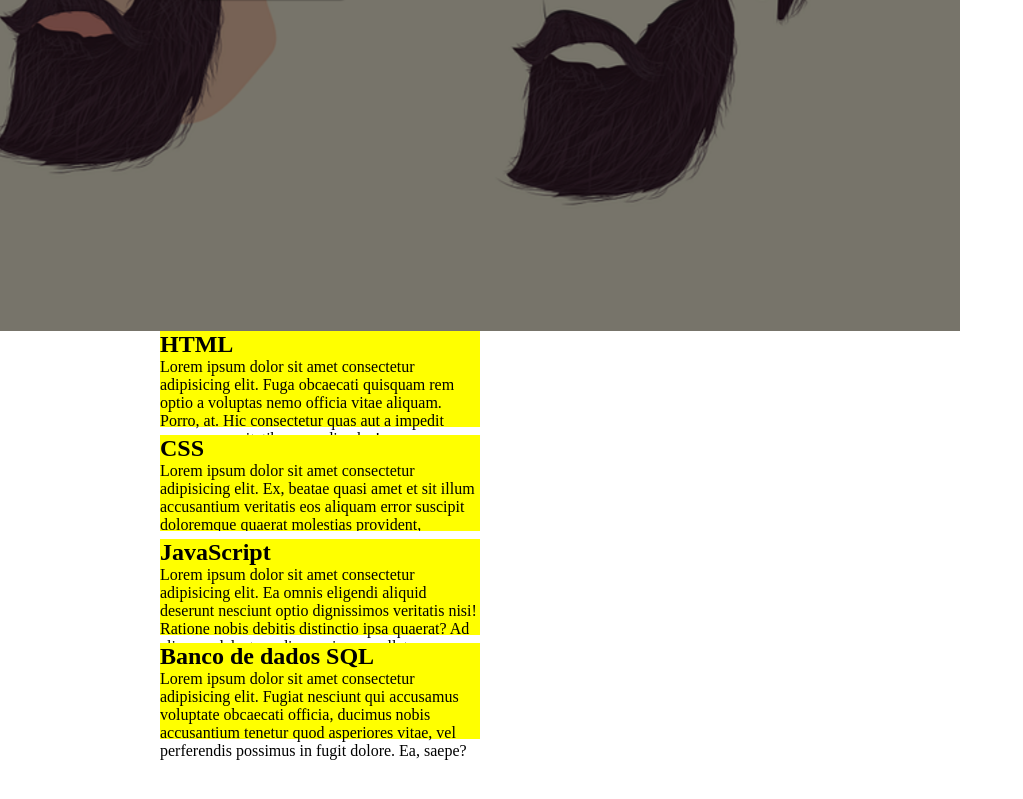
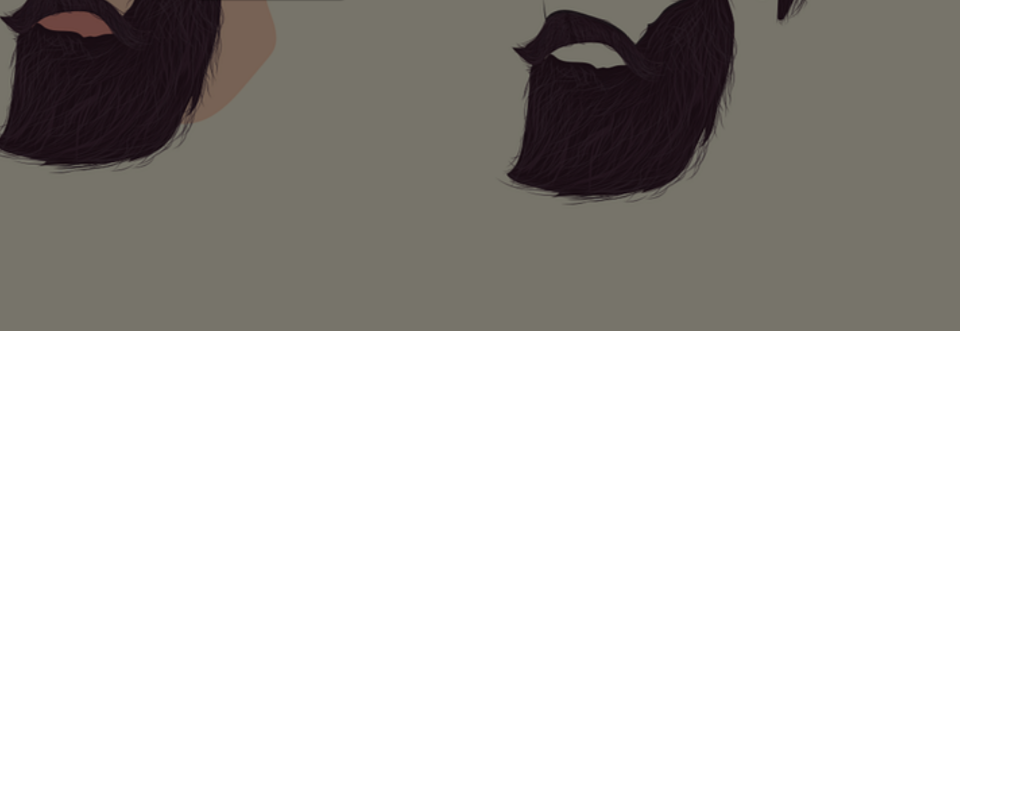
Before and after one commit to LeandrooSilvaa/BarberChap-1, a plain HTML site: page index.html in a window 1280 px wide. Shown: the part 469-1268 px from the top of the page, without its empty margins (0-1023 px from the left). After the commit the page ends 800 px from the top, so only its background shows below. Drawn offline with Linux system fonts and the light colour scheme; a web font is replaced by a local one.

Commit message:
Update index.html
Atualizar

```diff
--- a/index.html
+++ b/index.html
@@ -44,29 +44,7 @@
 
         </aside>
 
-        <section id="conhecimentos">
-            <div class="sessao-conhecimento" id="conhecimento-html">
-                <h2>HTML</h2>
-                <p>Lorem ipsum dolor sit amet consectetur adipisicing elit. Fuga obcaecati quisquam rem optio a voluptas nemo officia vitae aliquam. Porro, at. Hic consectetur quas aut a impedit earum necessitatibus repudiandae! </p>
 
-            </div>
-            <div class="sessao-conhecimento" id="conhecimento-css">
-                <h2>CSS</h2>
-                <p>Lorem ipsum dolor sit amet consectetur adipisicing elit. Ex, beatae quasi amet et sit illum accusantium veritatis eos aliquam error suscipit doloremque quaerat molestias provident, repellendus totam maxime debitis distinctio!</p>
-
-            </div>
-            <div class="sessao-conhecimento" id="conhecimento-js">
-                <h2>JavaScript</h2>
-                <p>Lorem ipsum dolor sit amet consectetur adipisicing elit. Ea omnis eligendi aliquid deserunt nesciunt optio dignissimos veritatis nisi! Ratione nobis debitis distinctio ipsa quaerat? Ad aliquam delectus odio aperiam repellat.</p>
-
-            </div>
-            <div class="sessao-conhecimento" id="conhecimento-sql">
-            <h2>Banco de dados SQL</h2>
-            <p>Lorem ipsum dolor sit amet consectetur adipisicing elit. Fugiat nesciunt qui accusamus voluptate obcaecati officia, ducimus nobis accusantium tenetur quod asperiores vitae, vel perferendis possimus in fugit dolore. Ea, saepe?</p>
-
-            </div>
-
-        </section>
     </div>
     </body>
 </body>
```
